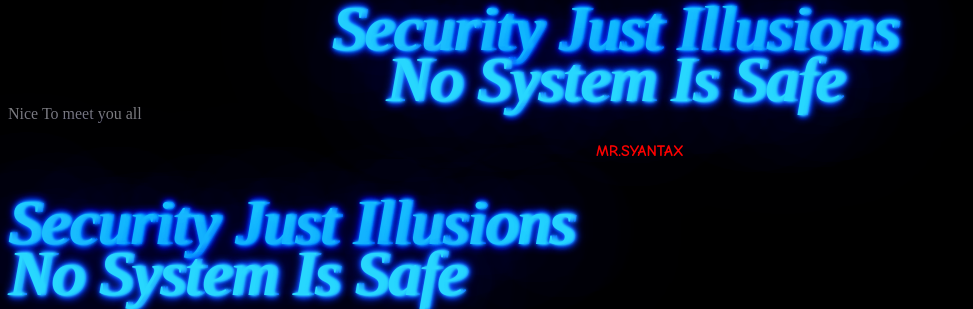
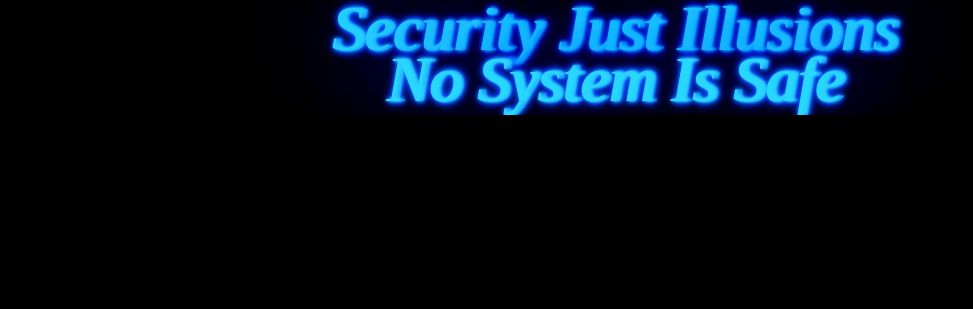
Before and after one commit to mrsyantax/mrsyantax.github.io, a plain HTML site: page index.html in a window 1280 px wide. Shown: the part 769-1078 px from the top of the page, without its empty margins (0-973 px from the left). After the commit the page ends 884 px from the top, so only its background shows below. Drawn offline with Linux system fonts and the light colour scheme.

Commit message:
Update index.html

```diff
--- a/index.html
+++ b/index.html
@@ -259,17 +259,3 @@ text-align:center;
   </center>
  </body>
 </html>
-
-    <div>
-      Nice To meet you all
-    </div>
-    <h3>MR.SYANTAX</h3>
-   </marquee>
-   <br>
-   <i class="sign-one">Security Just Illusions</i>
-   <br>
-   <i class="sign-one">No System Is Safe</i>
-   <br>
-  </center>
- </body>
-</html>
```
